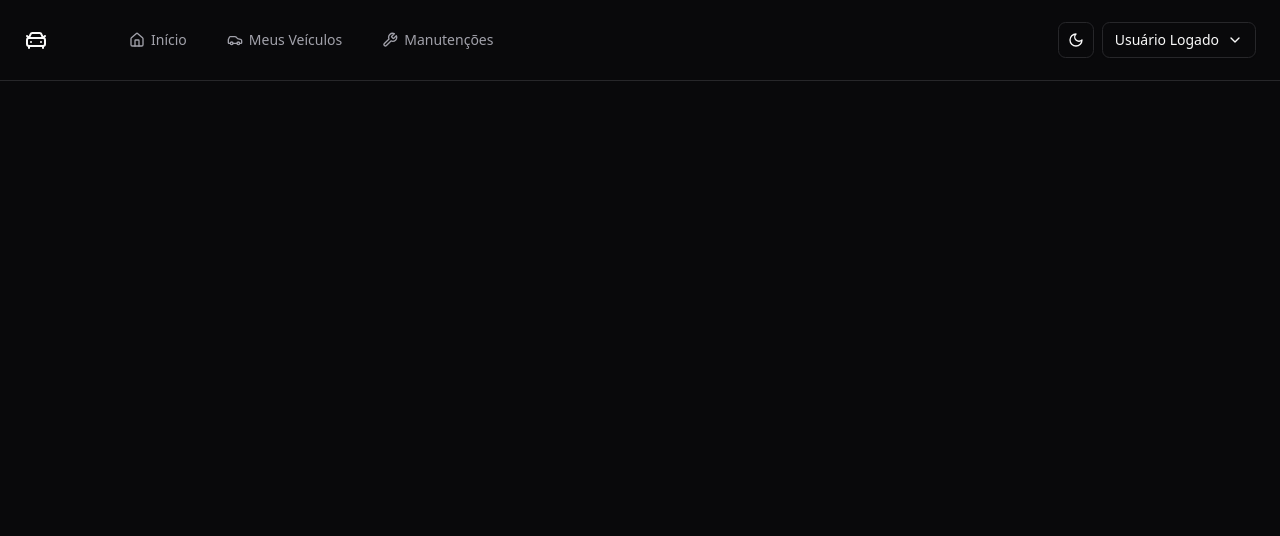
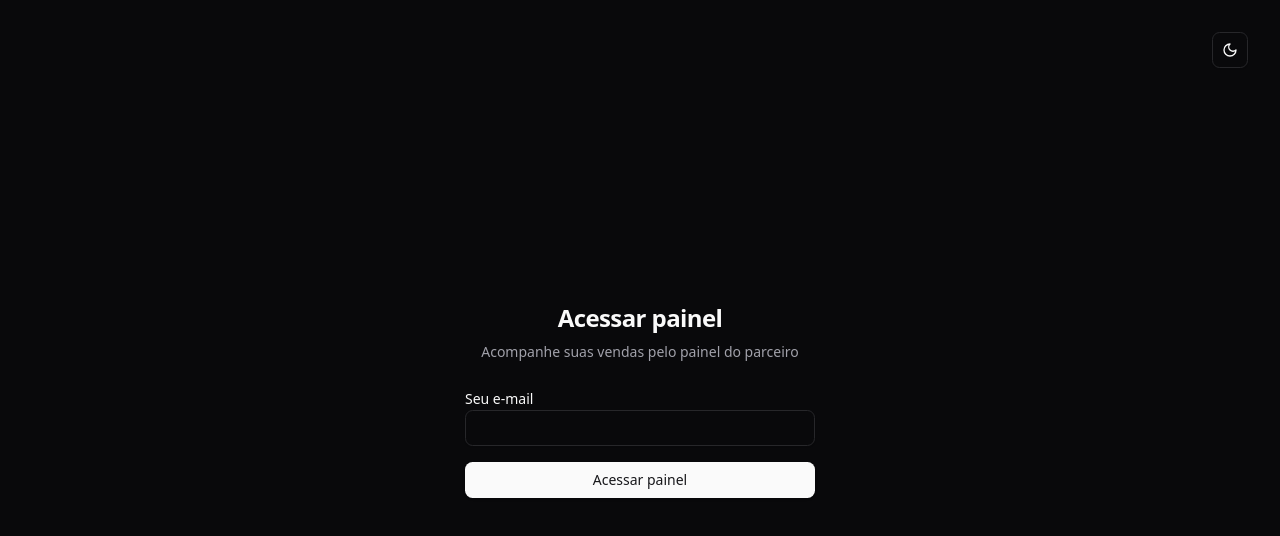
Before and after one commit to Artur-Guimaraes/TCC-Automovel-Alerta, a React (Vite) app in the folder automovel-alerta/: page /login in a window 1280 px wide. Shown: the top 536 px of the page. Built offline with nearby package versions, Linux system fonts and the light colour scheme.

Commit message:
feat: adding routing and auth pages

```diff
--- a/automovel-alerta/src/App.tsx
+++ b/automovel-alerta/src/App.tsx
@@ -1,8 +1,28 @@
-import { Header } from "./components/header";
+import { BrowserRouter, Routes, Route } from "react-router"
+import { Home } from "./pages/home";
+import { AuthLayout } from "./pages/auth/auth-layout";
+import { SignUp } from "./pages/auth/sign-up";
+import { SignIn } from "./pages/auth/sign-in";
+import { MyVehicles } from "./pages/my-vehicles";
+import { Maintenance } from "./pages/maintenance";
 
 export function App() {
 
   return (
-    <Header />
+    <>
+    <BrowserRouter>
+      <Routes>
+        <Route path="/" element={<Home />}>
+          <Route path="vehicles" element={<MyVehicles />} />
+          <Route path="maintenance" element={<Maintenance />} />
+        </Route>
+
+        <Route element={<AuthLayout />}>
+          <Route path="register" element={<SignUp />} />
+          <Route path="login" element={<SignIn />} />
+        </Route>
+      </Routes>
+    </BrowserRouter>
+    </>
   )
 }
--- a/automovel-alerta/src/components/header.tsx
+++ b/automovel-alerta/src/components/header.tsx
@@ -2,6 +2,7 @@ import { Car, CarFront, HomeIcon, Wrench } from 'lucide-react';
 import { Separator } from './ui/separator';
 import { ThemeToggle } from './theme/theme-toggle';
 import { AccountMenu } from './account-menu';
+import { NavLink } from 'react-router';
 
 export function Header() {
   return (
@@ -15,21 +16,20 @@ export function Header() {
 
           <nav className='flex items-center space-x-8 lg:space-x-10'>
 
-            <div className='flex items-center gap-1.5 text-sm font-medium text-muted-foreground hover:text-foreground'>
+            <NavLink to="/" className='flex items-center gap-1.5 text-sm font-medium text-muted-foreground hover:text-foreground'>
                 <HomeIcon className='h-4 w-4' />
                 Início
-            </div>
+              </NavLink>
 
-            <div className='flex items-center gap-1.5 text-sm font-medium text-muted-foreground hover:text-foreground'>
+            <NavLink to="/vehicles" className='flex items-center gap-1.5 text-sm font-medium text-muted-foreground hover:text-foreground'>
                 <Car className='h-4 w-4' />
                 Meus Veículos
-            </div>
+            </NavLink>
 
-            <div className='flex items-center gap-1.5 text-sm font-medium text-muted-foreground hover:text-foreground'>
+            <NavLink to="/maintenance" className='flex items-center gap-1.5 text-sm font-medium text-muted-foreground hover:text-foreground'>
                 <Wrench className='h-4 w-4' />
                 Manutenções
-            </div>
-
+            </NavLink>
           </nav>
 
         </div>
--- /dev/null
+++ b/automovel-alerta/src/pages/auth/auth-layout.tsx
@@ -0,0 +1,9 @@
+import { Outlet } from "react-router";
+
+export function AuthLayout() {
+  return (
+    <>
+      <Outlet />
+    </>
+);
+}
--- /dev/null
+++ b/automovel-alerta/src/pages/auth/sign-in.tsx
@@ -0,0 +1,36 @@
+import { ThemeToggle } from '@/components/theme/theme-toggle'
+import { Button } from '@/components/ui/button'
+import { Input } from '@/components/ui/input'
+import { Label } from '@/components/ui/label'
+
+export function SignIn() {
+
+   return (
+      <>
+         <div className='flex min-h-screen items-center justify-center p-8'>
+            <div className='absolute right-8 top-8'>
+              <ThemeToggle />
+            </div>
+
+            <div className='w-[350px] flex flex-col justify-center gap-6'>
+               <div className='flex flex-col gap-2 text-center'>
+                  <h1 className='text-2xl font-semibold tracking-tight'>Acessar painel</h1>
+                  <p className='text-sm text-muted-foreground'>Acompanhe suas vendas pelo painel do parceiro</p>
+               </div>
+
+               <form className='space-y-4'>
+                  <div className='space-y-2'>
+                     <Label htmlFor='email'>Seu e-mail</Label>
+                     <Input
+                        id='email'
+                        type='email'
+                     />
+                  </div>
+
+                  <Button className='w-full' type='submit'>Acessar painel</Button>
+               </form>
+            </div>
+         </div>
+      </>
+   )
+}
--- a/automovel-alerta/src/pages/sign-up.tsx
+++ b/automovel-alerta/src/pages/auth/sign-up.tsx
@@ -1,15 +1,15 @@
+import { ThemeToggle } from "@/components/theme/theme-toggle";
 import { Button } from "@/components/ui/button";
 import { Input } from "@/components/ui/input";
 import { Label } from "@/components/ui/label";
-import { Link } from "lucide-react";
 
 export function SignUp() {
   return (
     <>
-       <div className='p-8'>
-          <Button variant='outline' className='absolute right-8 top-8'>
-             <Link to='/sign-in'>Fazer Login</Link>
-          </Button>
+       <div className='flex min-h-screen items-center justify-center p-8'>
+         <div className='absolute right-8 top-8'>
+          <ThemeToggle />
+         </div>
 
           <div className='w-[350px] flex flex-col justify-center gap-6'>
              <div className='flex flex-col gap-2 text-center'>
--- /dev/null
+++ b/automovel-alerta/src/pages/home.tsx
@@ -0,0 +1,12 @@
+import { Header } from "@/components/header";
+import { Outlet } from "react-router"
+export function Home() {
+  return (
+    <div className="flex flex-col min-h-screen">
+    <Header />
+    <main className="flex-grow p-4">
+      <Outlet />
+    </main>
+  </div>
+  )
+}
--- /dev/null
+++ b/automovel-alerta/src/pages/maintenance.tsx
@@ -0,0 +1,5 @@
+export function Maintenance() {
+  return (
+    <div>Manutenções</div>
+  )
+}
--- /dev/null
+++ b/automovel-alerta/src/pages/my-vehicles.tsx
@@ -0,0 +1,5 @@
+export function MyVehicles() {
+  return (
+    <div>Meus veículos</div>
+  )
+}
```
Lines whose indentation alone changed are shown as unchanged.
